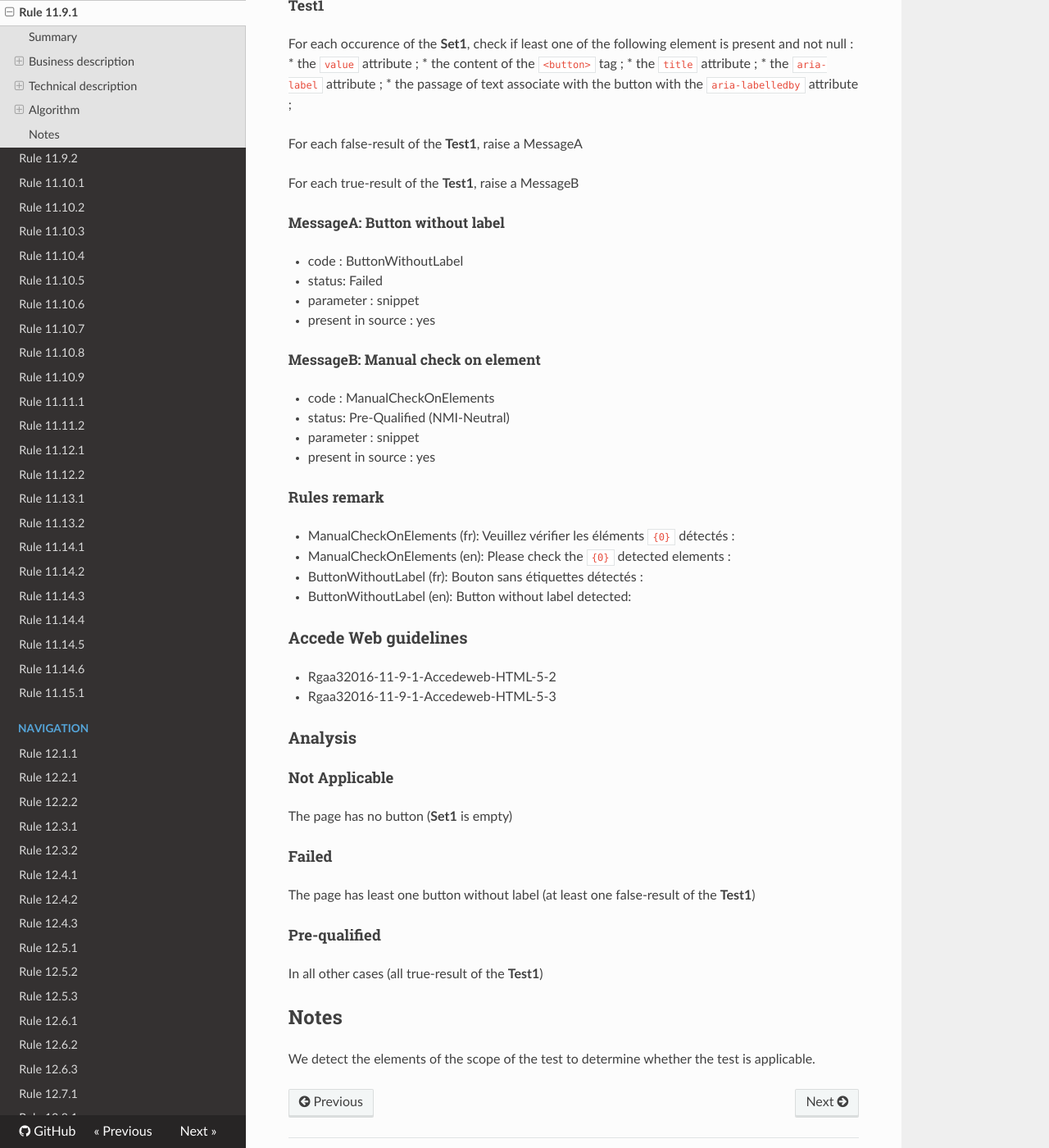
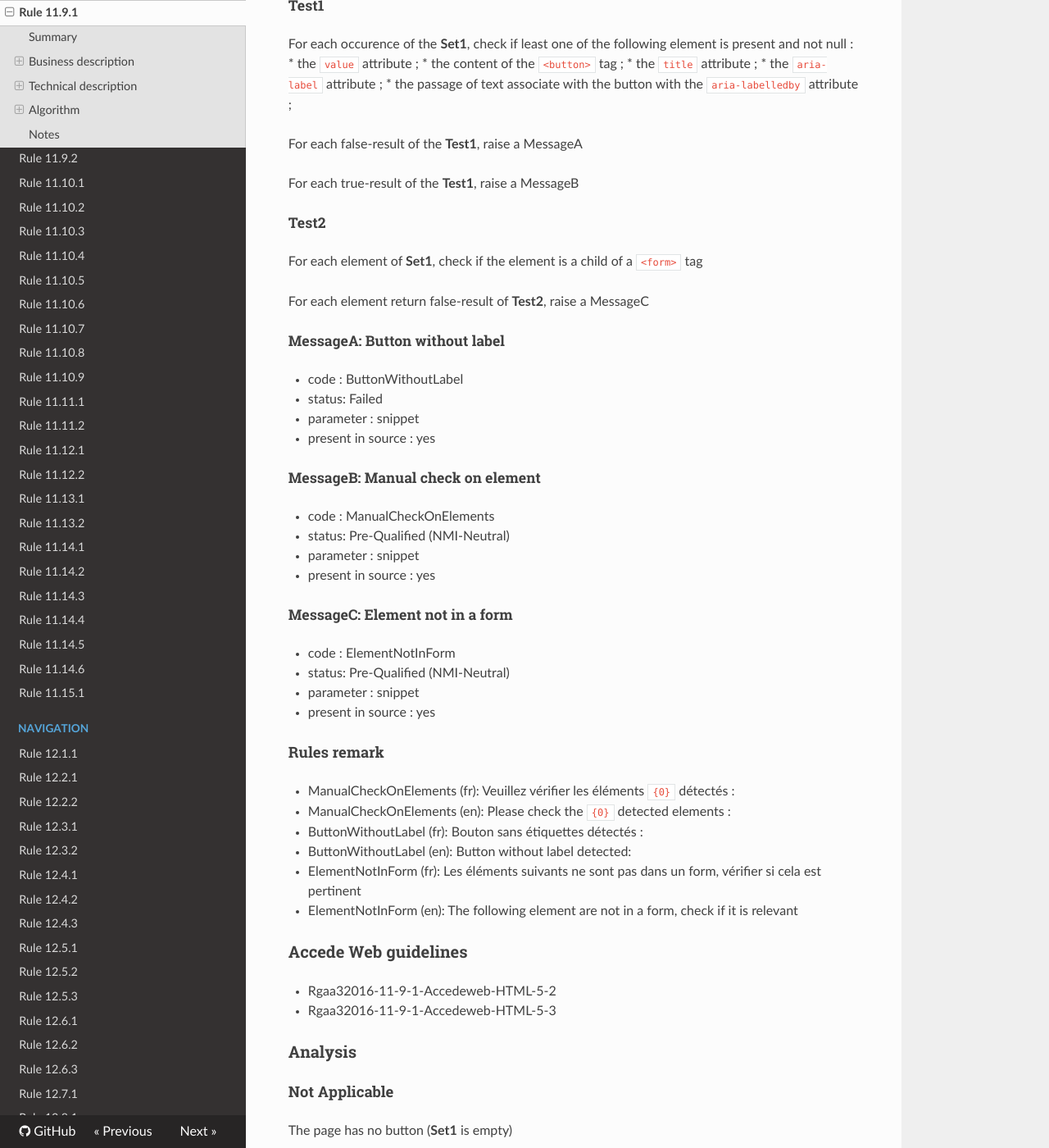
Before and after one commit to Tanaguru/RGAA3-2016, an MkDocs documentation site: the page built from docs/Rule-11-9-1.md, in a window 1280 px wide and 1400 px high, scrolled down 1539 px. Shown: the whole window at 82% size. Built offline with MkDocs 1.6.1, drawn with Linux system fonts in a browser that asks for light colours; nearby versions of some CDN libraries; old or Windows-style settings are respelled for this version of MkDocs.

Commit message:
Update tests 11.9.1 check element in form

```diff
--- a/docs/Rule-11-9-1.md
+++ b/docs/Rule-11-9-1.md
@@ -65,6 +65,12 @@ For each false-result of the **Test1**, raise a MessageA
 
 For each true-result of the **Test1**, raise a MessageB
 
+##### Test2
+
+For each element of **Set1**, check if the element is a child of a `<form>` tag
+
+For each element return false-result of **Test2**, raise a MessageC
+
 ##### MessageA: Button without label
 
 -   code : ButtonWithoutLabel
@@ -79,6 +85,13 @@ For each true-result of the **Test1**, raise a MessageB
 -   parameter : snippet
 -   present in source : yes
 
+##### MessageC: Element not in a form
+
+-   code : ElementNotInForm
+-   status: Pre-Qualified (NMI-Neutral)
+-   parameter : snippet
+-   present in source : yes
+
 #### Rules remark
 
  * ManualCheckOnElements (fr): Veuillez v&eacute;rifier les &eacute;l&eacute;ments <code>{0}</code> d&eacute;tect&eacute;s :
@@ -86,6 +99,9 @@ For each true-result of the **Test1**, raise a MessageB
 
  * ButtonWithoutLabel (fr): Bouton sans étiquettes d&eacute;tect&eacute;s :
  * ButtonWithoutLabel (en): Button without label detected:
+
+ * ElementNotInForm (fr): Les &eacute;l&eacute;ments suivants ne sont pas dans un form, v&eacute;rifier si cela est pertinent
+ * ElementNotInForm (en): The following element are not in a form, check if it is relevant
 
 ### Accede Web guidelines
 
```
Also changed, not shown: docs/Rule-11-1-1.md (+1 -1 lines).
